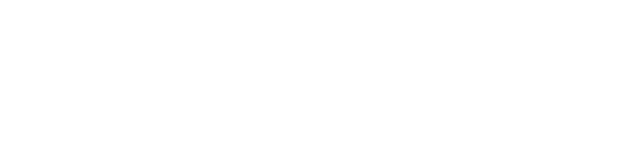
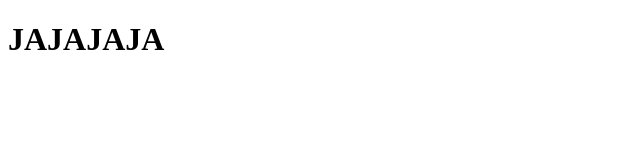
Before and after one commit to JaviCastillo/prueba, a plain HTML site: page index.html in a window 1280 px wide. Shown: the whole page, without its empty margins (0-640 px from the left). Drawn offline with Linux system fonts and the light colour scheme.

Commit message:
Hemos agregado un h1 en body

```diff
--- a/index.html
+++ b/index.html
@@ -9,7 +9,7 @@
 </head>
 
 <body>
-
+    <h1>JAJAJAJA</h1>
 </body>
 
 </html>
```
